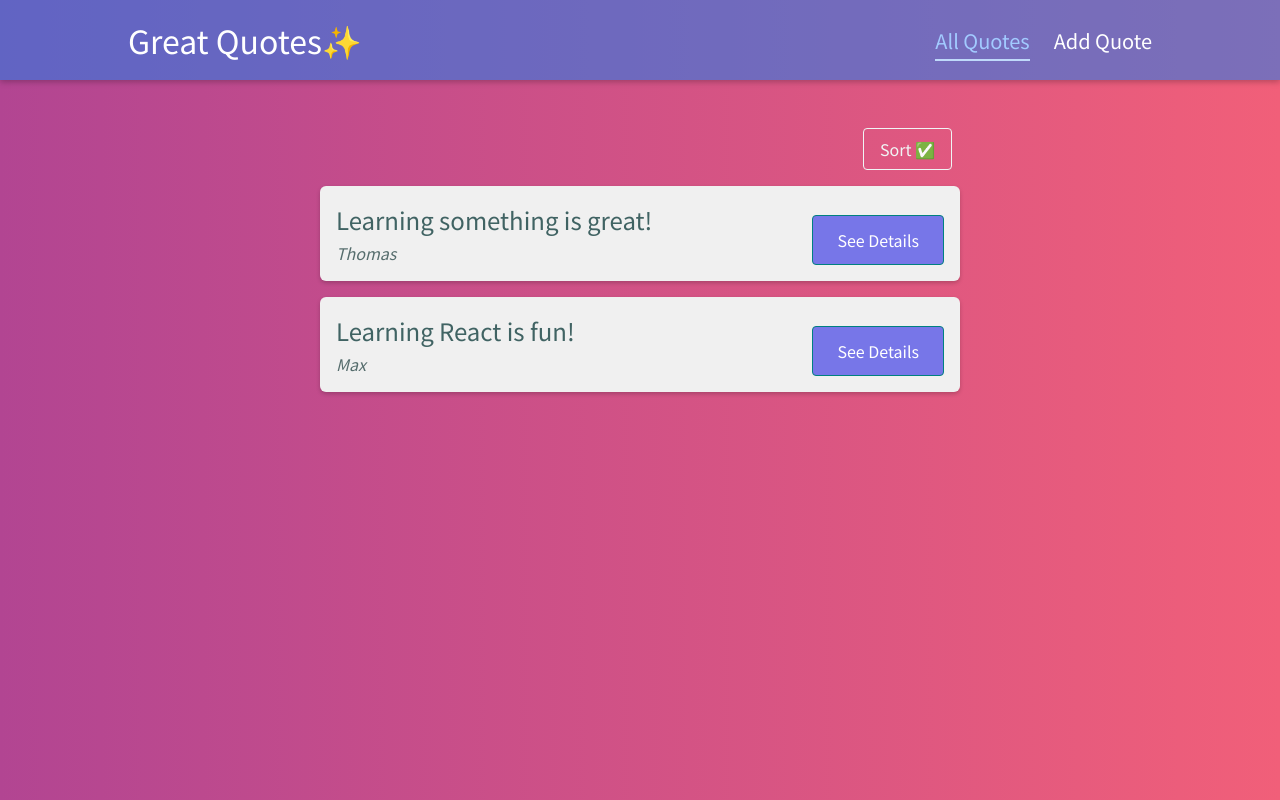
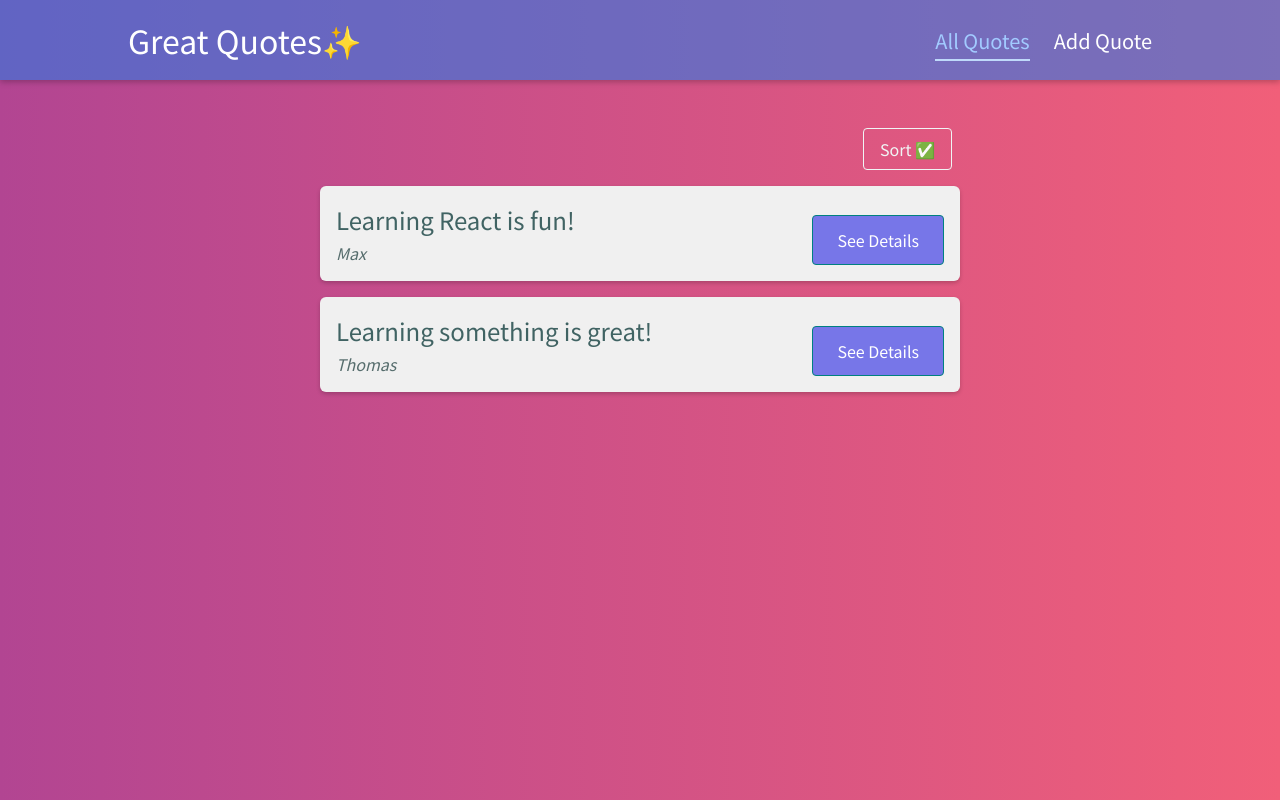
Before and after one commit to applejuice0906/quotes-share, a React (Create React App) app: page /quotes in a window 1280 px wide. Built offline with nearby package versions, Linux system fonts and the light colour scheme.

Commit message:
Add sorting functionality

```diff
--- a/package.json
+++ b/package.json
@@ -7,8 +7,7 @@
     "react-dom": "^17.0.2",
     "react-router-dom": "^5.2.0",
     "react-scripts": "4.0.3",
-    "typescript": "^4.1.2",
-    "web-vitals": "^1.0.1"
+    "typescript": "^4.1.2"
   },
   "scripts": {
     "start": "react-scripts start",
--- a/src/App.tsx
+++ b/src/App.tsx
@@ -1,4 +1,4 @@
-import React from "react";
+import React, { useState } from "react";
 import { Route, Switch, Redirect } from "react-router-dom";
 
 import AllQuotes from "./pages/AllQuotes";
@@ -7,7 +7,26 @@ import NewQuote from "./pages/NewQuote";
 import Layout from "./components/layout/Layout";
 import NotFound from "./pages/NotFound";
 
+const DUMMY_QUOTES = [
+  {
+    id: Math.random().toString(),
+    author: "Max",
+    text: "Learning React is fun!",
+  },
+  {
+    id: Math.random().toString(),
+    author: "Thomas",
+    text: "Learning something is great!",
+  },
+];
+
 function App() {
+  const [quotes, setQuotes] = useState(DUMMY_QUOTES);
+
+  const handleNewQuote = (quoteData: typeof DUMMY_QUOTES[number]) => {
+    setQuotes((prev) => [...prev, quoteData]);
+  };
+
   return (
     <div>
       <Layout>
@@ -15,9 +34,15 @@ function App() {
           <Route exact path="/">
             <Redirect to="/quotes" />
           </Route>
-          <Route exact path="/quotes" component={AllQuotes} />
-          <Route path="/quotes/:quoteId" component={QuoteDetails} />
-          <Route path="/new-quote" component={NewQuote} />
+          <Route exact path="/quotes">
+            <AllQuotes quotes={quotes} />
+          </Route>
+          <Route path="/quotes/:quoteId">
+            <QuoteDetails quotes={quotes} />
+          </Route>
+          <Route path="/new-quote">
+            <NewQuote onNewQuote={handleNewQuote} />
+          </Route>
           <Route path="*" component={NotFound} />
         </Switch>
       </Layout>
--- a/src/components/comments/Comments.tsx
+++ b/src/components/comments/Comments.tsx
@@ -19,7 +19,6 @@ const Comments: React.VFC = () => {
         </button>
       )}
       {isAddingComment && <NewComment />}
-      <p>Comments go in here...</p>
     </section>
   );
 };
--- a/src/components/layout/MainHeader.tsx
+++ b/src/components/layout/MainHeader.tsx
@@ -9,7 +9,7 @@ const MainHeader: React.VFC = () => {
       <nav>
         <ul>
           <li>
-            <NavLink activeClassName={classes.active} to="/quotes">
+            <NavLink activeClassName={classes.active} to="/quotes" exact>
               All Quotes
             </NavLink>
           </li>
--- a/src/components/quotes/HighlightedQuote.module.css
+++ b/src/components/quotes/HighlightedQuote.module.css
@@ -6,6 +6,7 @@
   margin: 3rem auto;
   width: 90%;
   max-width: 40rem;
+  box-shadow: 1px 2px 4px rgba(10, 10, 10, 0.4);
 }
 
 .quote p {
--- a/src/components/quotes/QuoteList.tsx
+++ b/src/components/quotes/QuoteList.tsx
@@ -32,7 +32,11 @@ const QuoteList: React.VFC<Props> = ({ quotes }) => {
   const sortedQuotes = sortQuotes(quotes, isAscending);
 
   const handleSorting = () => {
-    history.push("/quotes?sort=" + (isAscending ? "desc" : "asc"));
+    history.push({
+      pathname: location.pathname,
+      search: `?sort=${isAscending ? "desc" : "asc"}`,
+    });
+    // history.push("/quotes?sort=" + (isAscending ? "desc" : "asc"));
   };
 
   return (
--- a/src/pages/AllQuotes.tsx
+++ b/src/pages/AllQuotes.tsx
@@ -1,18 +1,17 @@
 import QuoteList from "../components/quotes/QuoteList";
 
-const DUMMY_QUOTES = [
-  { id: "q1", author: "Max", text: "Learning React is fun!" },
-  {
-    id: "q2",
-    author: "Thomas",
-    text: "Learning something is great!",
-  },
-];
+type Props = {
+  quotes: {
+    id: string;
+    author: string;
+    text: string;
+  }[];
+};
 
-const AllQuotes: React.VFC = () => {
+const AllQuotes: React.VFC<Props> = ({ quotes }) => {
   return (
     <div>
-      <QuoteList quotes={DUMMY_QUOTES} />
+      <QuoteList quotes={quotes} />
     </div>
   );
 };
--- a/src/pages/NewQuote.tsx
+++ b/src/pages/NewQuote.tsx
@@ -2,10 +2,18 @@ import { useHistory } from "react-router-dom";
 
 import QuoteForm from "../components/quotes/QuoteForm";
 
-const NewQuote: React.VFC = () => {
+type Props = {
+  onNewQuote: (quoteData: { id: string; author: string; text: string }) => void;
+};
+
+const NewQuote: React.VFC<Props> = ({ onNewQuote }) => {
   const history = useHistory();
 
   const handleAddQuote = (quoteData: { author: string; text: string }) => {
+    onNewQuote({
+      id: Math.random().toString(),
+      ...quoteData,
+    });
     history.push("/quotes");
   };
 
--- a/src/pages/QuoteDetails.tsx
+++ b/src/pages/QuoteDetails.tsx
@@ -1,35 +1,35 @@
-import { Route, useParams, Link } from "react-router-dom";
+import { Route, useParams, Link, useRouteMatch } from "react-router-dom";
 
 import Comments from "../components/comments/Comments";
 import HighlightedQuote from "../components/quotes/HighlightedQuote";
 
-const DUMMY_QUOTES = [
-  { id: "q1", author: "Max", text: "Learning React is fun!" },
-  {
-    id: "q2",
-    author: "Thomas",
-    text: "Learning something is great!",
-  },
-];
+type Props = {
+  quotes: {
+    id: string;
+    author: string;
+    text: string;
+  }[];
+};
 
-const QuoteDetails: React.VFC = () => {
+const QuoteDetails: React.VFC<Props> = ({ quotes }) => {
   const { quoteId } = useParams<{ quoteId?: string }>();
+  const match = useRouteMatch();
 
-  const quote = DUMMY_QUOTES.find((quote) => quote.id === quoteId);
+  const quote = quotes.find((quote) => quote.id === quoteId);
 
   if (!quote) return <h1 className="centered">No quote found... 🐣</h1>;
 
   return (
     <>
       <HighlightedQuote text={quote!.text} author={quote!.author} />
-      <Route exact path="/quotes/:quoteId">
+      <Route exact path={match.path}>
         <div className="centered">
-          <Link to={`/quotes/${quoteId}/comments`} className="btn--flat">
+          <Link to={`${match.url}/comments`} className="btn--flat">
             Load Comments 💬
           </Link>
         </div>
       </Route>
-      <Route path={`/quotes/${quoteId}/comments`} component={Comments} />
+      <Route path={`${match.path}/comments`} component={Comments} />
     </>
   );
 };
```
Also changed, not shown: 1 other file (tests, documents, lock files or other folders).
